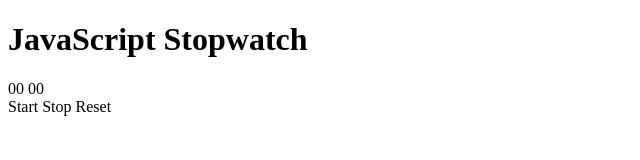
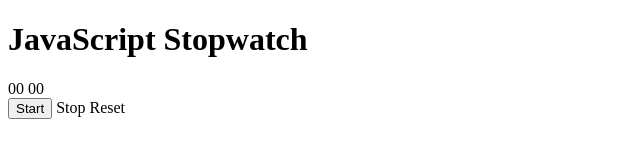
Before and after one commit to ridsashabbir/stopwatch, a plain HTML site: page index.html in a window 1280 px wide. Shown: the full height of the page, 0-640 px from the left. Drawn offline with Linux system fonts and the light colour scheme.

Commit message:
fix typo

```diff
--- a/index.html
+++ b/index.html
@@ -13,7 +13,7 @@
             <span id="minutes">00</span>
             <span id="seconds">00</span>
         </div>
-        <buttn id="btn-start">Start</buttn>
+        <button id="btn-start">Start</button>
         <buttn id="btn-stop">Stop</buttn>
         <buttn id="btn-reset">Reset</buttn>
     </div>
```
